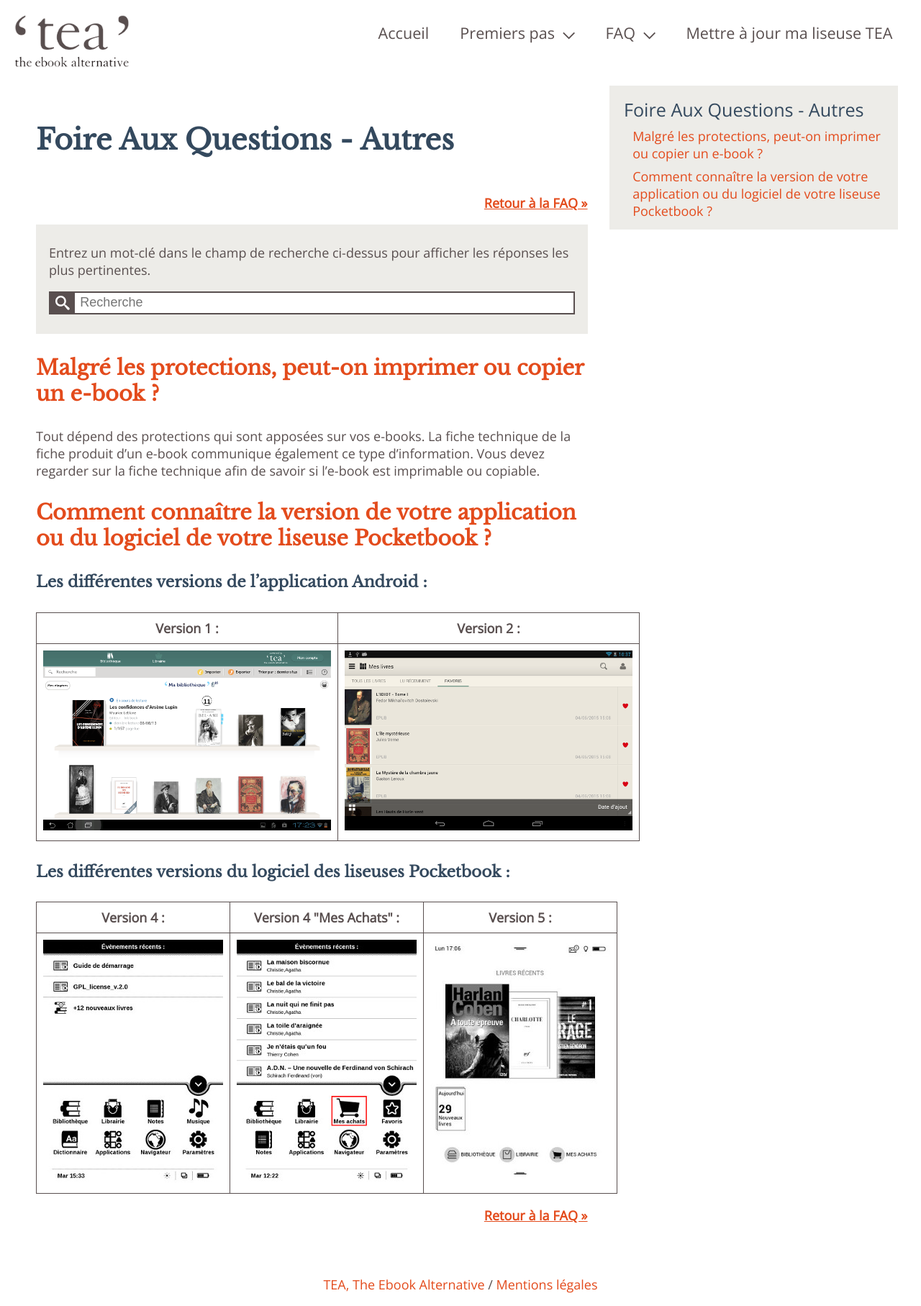
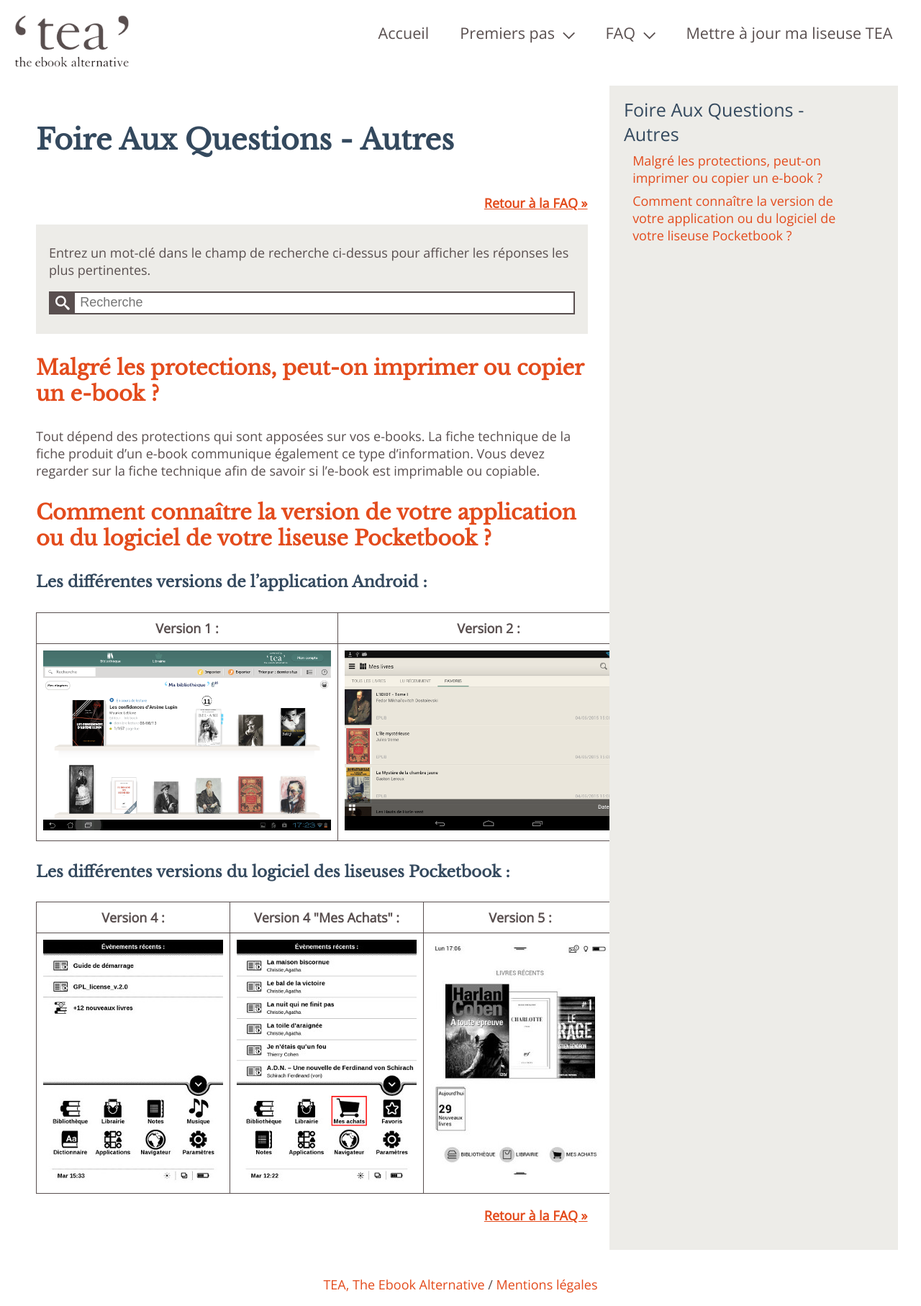
Before and after one commit to TEA-ebook/help-center, a Jekyll site: the page built from _pages/FAQ-autre.md, in a window 1280 px wide. Shown: the whole page at 72% size. Built offline with Jekyll 4.4.1, drawn with Linux system fonts in a browser that asks for light colours.

Commit message:
Add: Last adjustment

```diff
--- a/_sass/layout.scss
+++ b/_sass/layout.scss
@@ -48,7 +48,7 @@
 
   &.home {
     flex-direction: column;
-    justify-content: flex-start;
+    //justify-content: flex-start;
   }
   article {
     width: 66%;
@@ -64,6 +64,11 @@
   }
   nav {
     width: 33%;
+
+    ul#anchor-menu {
+      position: fixed;
+      width: 28%;
+    }
   }
 }
 
@@ -111,3 +116,21 @@
     width: 45%;
   }
 }
+
+@media screen and (max-width: 1200px) {
+  #content {
+    nav {
+      font-size: 90%;
+    }
+  }
+}
+@media screen and (max-width: 800px) {
+  #content {
+    article {
+      width: 100%
+    }
+    nav {
+      display: none;
+    }
+  }
+}
--- a/_sass/style.scss
+++ b/_sass/style.scss
@@ -227,7 +227,6 @@
   }
   nav {
     background-color: $backgroundNav;
-    align-self: flex-start;
 
     #anchor-menu {
       margin: 0;
--- a/index.html
+++ b/index.html
@@ -131,7 +131,7 @@
     <p class="back-to-faq"><a href="/faq/">Plus de questions »</a></p>
   </div>
   <div id="choice-sav">
-    <h1>Choissisez votre librairie :</h1>
+    <h1>Choisissez votre librairie :</h1>
     <form>
       <select id="select-sav">
         <option selected="selected" disabled="disabled">Librairie</option>
```
